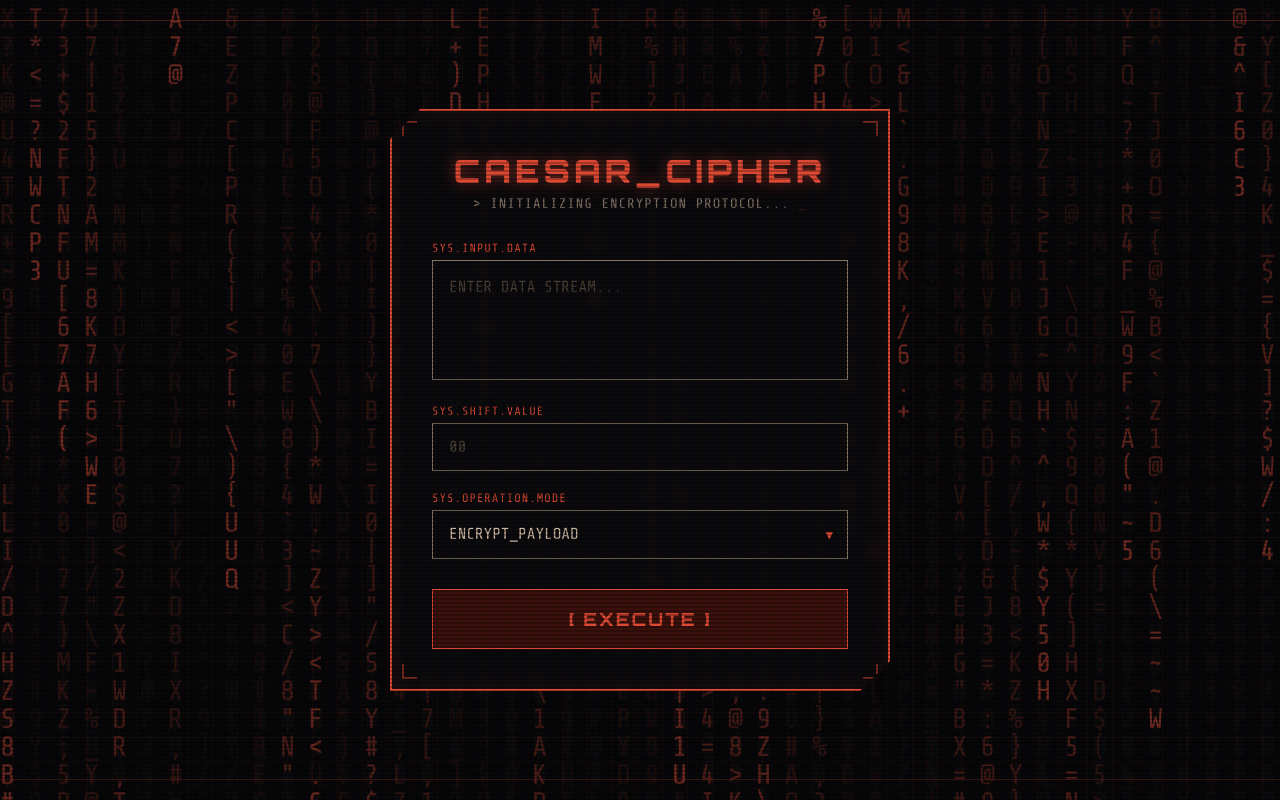
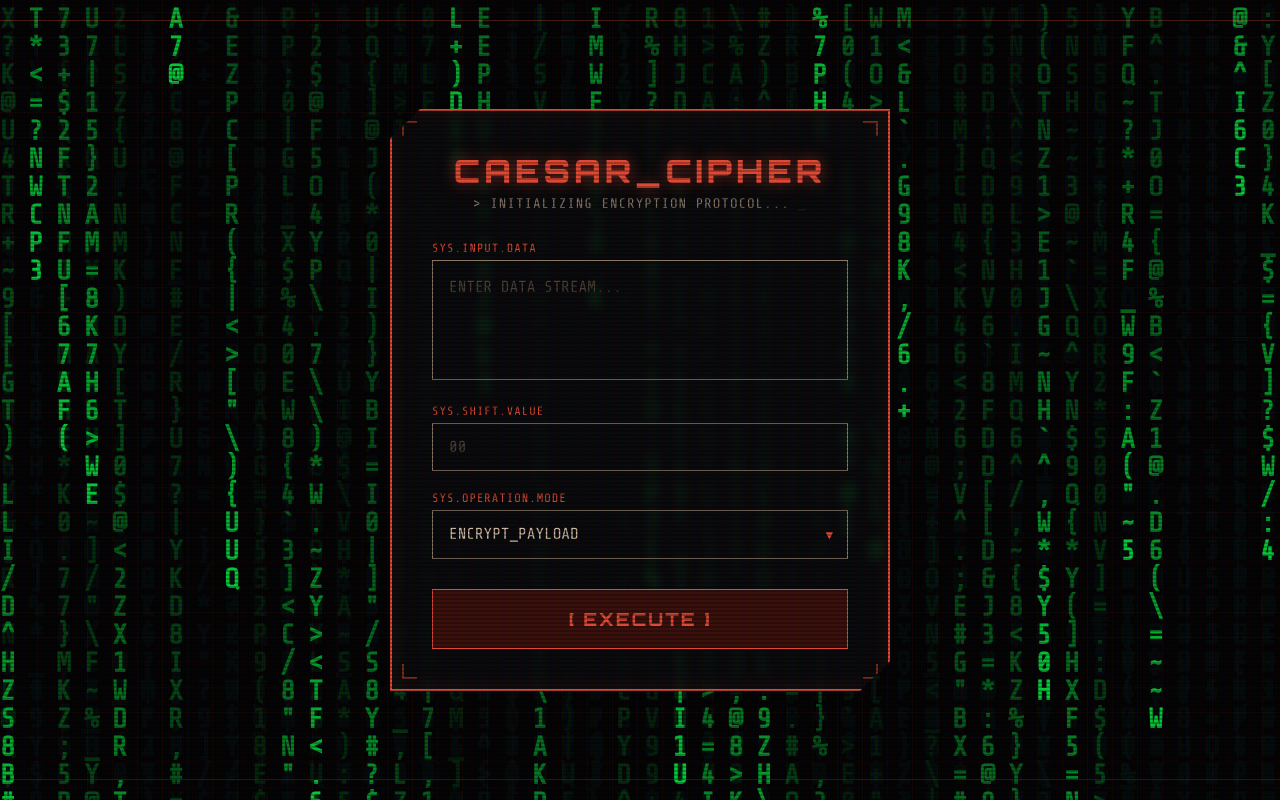
Before and after one commit to pavanmnaikcse/caesar_cipher, a Flask app: page / in a window 1280 px wide. Run offline with Flask 3, Linux system fonts and the light colour scheme.

Commit message:
Update matrix background to thick, bold, and classic green

```diff
--- a/static/style.css
+++ b/static/style.css
@@ -334,5 +334,5 @@ option{
     width: 100vw;
     height: 100vh;
     z-index: -3; /* Behind everything */
-    opacity: 0.5; /* Subtle opacity so it doesn't overpower the main terminal */
+    opacity: 0.8; /* High opacity to make the green pop from far away */
 }
--- a/templates/index.html
+++ b/templates/index.html
@@ -126,8 +126,8 @@
             ctx.fillStyle = 'rgba(10, 10, 12, 0.05)';
             ctx.fillRect(0, 0, canvas.width, canvas.height);
 
-            ctx.fillStyle = '#e24a33';
-            ctx.font = fontSize + 'px "Share Tech Mono", monospace';
+            ctx.fillStyle = '#00ff41'; // Classic Matrix Green
+            ctx.font = '900 ' + fontSize + 'px "Share Tech Mono", monospace'; // Make it thick and bold
 
             for (let i = 0; i < drops.length; i++) {
                 const text = characters.charAt(Math.floor(Math.random() * characters.length));
```
